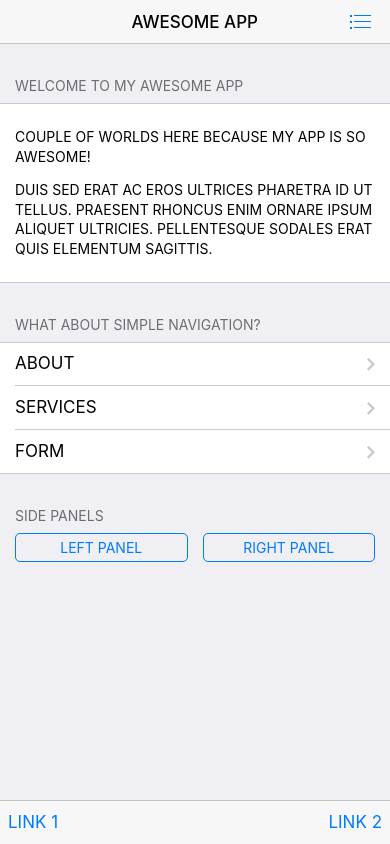
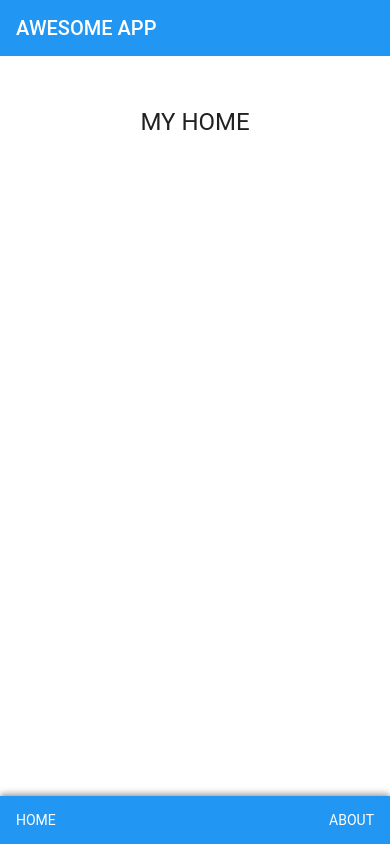
Before and after one commit to sailybhanushali/HelloWorldApp, a website: page HelloWorld/www/index.html in a window 390 px wide. Drawn offline with Linux system fonts and the light colour scheme; some packages are replaced by stand-ins of ours.

Commit message:
Make a simple navigation app

```diff
--- a/HelloWorld/www/index.html
+++ b/HelloWorld/www/index.html
@@ -14,8 +14,8 @@
         <link rel="stylesheet" type="text/css" href="css/index.css">
 
         <!-- Path to Framework7 Library CSS-->
-        <link rel="stylesheet" href="css/framework7.ios.min.css">
-        <link rel="stylesheet" href="css/framework7.ios.colors.min.css">
+        <link rel="stylesheet" href="css/framework7.material.min.css">
+        <link rel="stylesheet" href="css/framework7.material.colors.min.css">
         <!-- Path to your custom app styles-->
         <link rel="stylesheet" href="css/my-app.css">
         <title>HelloWorld</title>
@@ -23,94 +23,40 @@
     <body>
 
 
-        <!-- Status bar overlay for fullscreen mode-->
-        <div class="statusbar-overlay"></div>
-        <!-- Panels overlay-->
-        <div class="panel-overlay"></div>
-        <!-- Left panel with reveal effect-->
-        <div class="panel panel-left panel-reveal">
-            <div class="content-block">
-                <p>Left panel content goes here</p>
-            </div>
-        </div>
-        <!-- Right panel with cover effect-->
-        <div class="panel panel-right panel-cover">
-            <div class="content-block">
-                <p>Right panel content goes here</p>
-            </div>
-        </div>
-        <!-- Views-->
+        <!-- Views -->
         <div class="views">
-            <!-- Your main view, should have "view-main" class-->
-            <div class="view view-main">
-                <!-- Top Navbar-->
-                <div class="navbar">
-                    <div class="navbar-inner">
-                        <!-- We have home navbar without left link-->
-                        <div class="center sliding">Awesome App</div>
-                        <div class="right">
-                            <!-- Right link contains only icon - additional "icon-only" class--><a href="#" class="link icon-only open-panel"> <i class="icon icon-bars"></i></a>
-                        </div>
-                    </div>
-                </div>
-                <!-- Pages, because we need fixed-through navbar and toolbar, it has additional appropriate classes-->
-                <div class="pages navbar-through toolbar-through">
-                    <!-- Page, data-page contains page name-->
+            <!-- Your main view, should have "view-main" class -->
+            <div class="view view-main home-view">
+
+
+                <!-- Pages container, because we use fixed navbar and toolbar, it has additional appropriate classes-->
+                <div class="pages navbar-fixed toolbar-fixed">
+                    <!-- Page, "data-page" contains page name -->
                     <div data-page="index" class="page">
-                        <!-- Scrollable page content-->
-                        <div class="page-content">
-                            <div class="content-block-title">Welcome To My Awesome App</div>
-                            <div class="content-block">
-                                <div class="content-block-inner">
-                                    <p>Couple of worlds here because my app is so awesome!</p>
-                                    <p>Duis sed erat ac eros ultrices pharetra id ut tellus. Praesent rhoncus enim ornare ipsum aliquet ultricies. Pellentesque sodales erat quis elementum sagittis.</p>
-                                </div>
-                            </div>
-                            <div class="content-block-title">What about simple navigation?</div>
-                            <div class="list-block">
-                                <ul>
-                                    <li>
-                                        <a href="about.html" class="item-link">
-                                            <div class="item-content">
-                                                <div class="item-inner">
-                                                    <div class="item-title">About</div>
-                                                </div>
-                                            </div>
-                                        </a>
-                                    </li>
-                                    <li>
-                                        <a href="services.html" class="item-link">
-                                            <div class="item-content">
-                                                <div class="item-inner">
-                                                    <div class="item-title">Services</div>
-                                                </div>
-                                            </div>
-                                        </a>
-                                    </li>
-                                    <li>
-                                        <a href="form.html" class="item-link">
-                                            <div class="item-content">
-                                                <div class="item-inner">
-                                                    <div class="item-title">Form</div>
-                                                </div>
-                                            </div>
-                                        </a>
-                                    </li>
-                                </ul>
-                            </div>
-                            <div class="content-block-title">Side panels</div>
-                            <div class="content-block">
-                                <div class="row">
-                                    <div class="col-50"><a href="#" data-panel="left" class="button open-panel">Left Panel</a></div>
-                                    <div class="col-50"><a href="#" data-panel="right" class="button open-panel">Right Panel</a></div>
-                                </div>
+
+                        <!-- Top Navbar. In Material theme it should be inside of the page-->
+                        <div class="navbar">
+                            <div class="navbar-inner">
+                                <div class="center">Awesome App</div>
                             </div>
                         </div>
+
+                        <!-- Scrollable page content -->
+                        <div class="page-content">
+                            <h1> My Home</h1>
+                        </div>
+
+                        <!-- Toolbar. In Material theme it should be inside of the page-->
+                        <div class="toolbar toolbar-bottom">
+                            <div class="toolbar-inner">
+                                <!-- Toolbar links -->
+                                <a href="#index" data-view=".home-view" class="link">Home</a>
+                                <a href="about.html" class="link">About</a>
+                            </div>
+                        </div>
+
+
                     </div>
-                </div>
-                <!-- Bottom Toolbar-->
-                <div class="toolbar">
-                    <div class="toolbar-inner"><a href="#" class="link">Link 1</a><a href="#" class="link">Link 2</a></div>
                 </div>
             </div>
         </div>
--- a/HelloWorld/www/js/my-app.js
+++ b/HelloWorld/www/js/my-app.js
@@ -1,5 +1,7 @@
 // Initialize your app
-var myApp = new Framework7();
+var myApp = new Framework7({
+    pushState: true,
+    material: true});
 
 // Export selectors engine
 var $$ = Dom7;
@@ -9,40 +11,3 @@ var mainView = myApp.addView('.view-main', {
     // Because we use fixed-through navbar we can enable dynamic navbar
     dynamicNavbar: true
 });
-
-// Callbacks to run specific code for specific pages, for example for About page:
-myApp.onPageInit('about', function (page) {
-    // run createContentPage func after link was clicked
-    $$('.create-page').on('click', function () {
-        createContentPage();
-    });
-});
-
-// Generate dynamic page
-var dynamicPageIndex = 0;
-function createContentPage() {
-	mainView.router.loadContent(
-        '<!-- Top Navbar-->' +
-        '<div class="navbar">' +
-        '  <div class="navbar-inner">' +
-        '    <div class="left"><a href="#" class="back link"><i class="icon icon-back"></i><span>Back</span></a></div>' +
-        '    <div class="center sliding">Dynamic Page ' + (++dynamicPageIndex) + '</div>' +
-        '  </div>' +
-        '</div>' +
-        '<div class="pages">' +
-        '  <!-- Page, data-page contains page name-->' +
-        '  <div data-page="dynamic-pages" class="page">' +
-        '    <!-- Scrollable page content-->' +
-        '    <div class="page-content">' +
-        '      <div class="content-block">' +
-        '        <div class="content-block-inner">' +
-        '          <p>Here is a dynamic page created on ' + new Date() + ' !</p>' +
-        '          <p>Go <a href="#" class="back">back</a> or go to <a href="services.html">Services</a>.</p>' +
-        '        </div>' +
-        '      </div>' +
-        '    </div>' +
-        '  </div>' +
-        '</div>'
-    );
-	return;
-}
```
Also changed, not shown: HelloWorld/www/about.html (added, +25 -0 lines).
